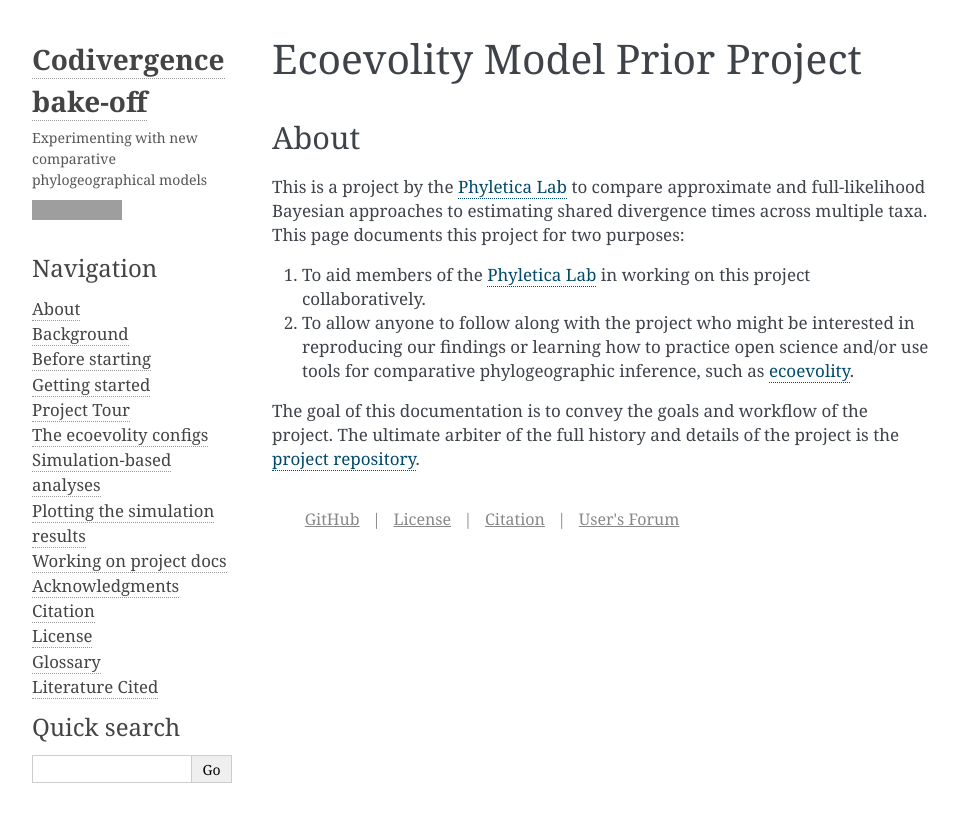
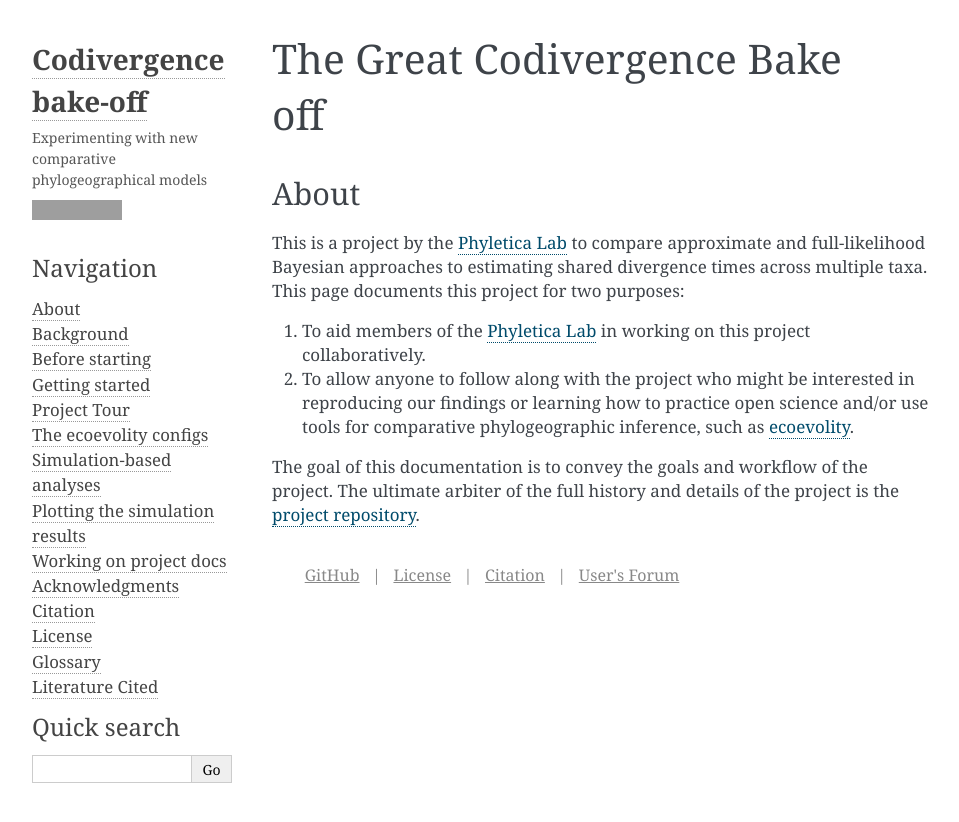
Before and after one commit to phyletica/codiv-sanger-bake-off, a Sphinx documentation site: the page built from docs-source/source/index.rst, in a window 1280 px wide, cut to the strip 0-822 px from the top of the page. Shown: the whole strip, without its empty margins (148-1107 px from the left). Built offline with Sphinx 7.4.7, drawn with Linux system fonts in a browser that asks for light colours; formulas are drawn with MathJax 3; grey boxes are pictures that could not be loaded.

Commit message:
Changing docs title in index.rst.

```diff
--- a/docs-source/source/index.rst
+++ b/docs-source/source/index.rst
@@ -3,9 +3,9 @@
    You can adapt this file completely to your liking, but it should at least
    contain the root `toctree` directive.
 
-%%%%%%%%%%%%%%%%%%%%%%%%%%%%%%
-Ecoevolity Model Prior Project
-%%%%%%%%%%%%%%%%%%%%%%%%%%%%%%
+%%%%%%%%%%%%%%%%%%%%%%%%%%%%%%%
+The Great Codivergence Bake off
+%%%%%%%%%%%%%%%%%%%%%%%%%%%%%%%
 
 .. include:: about.rst
 
```
